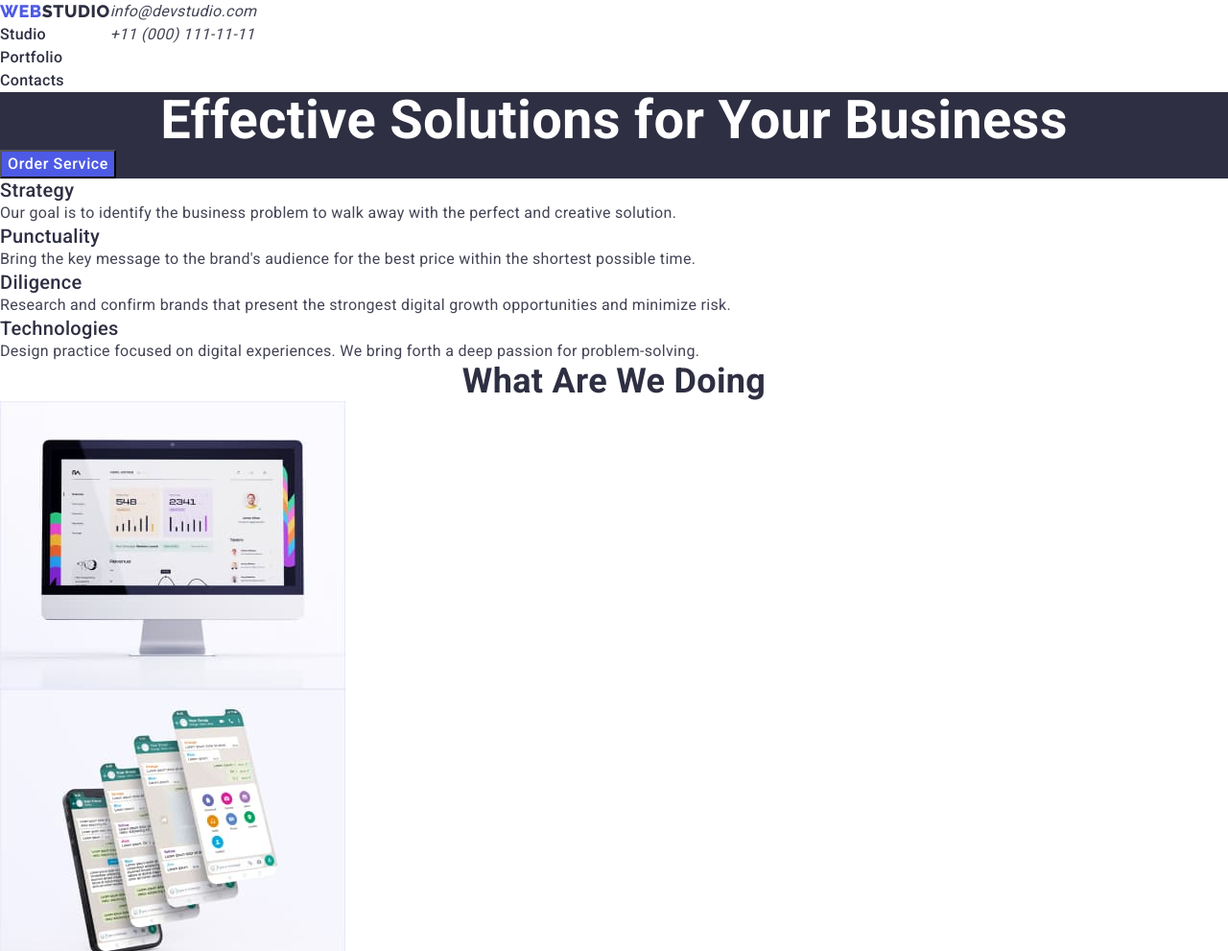
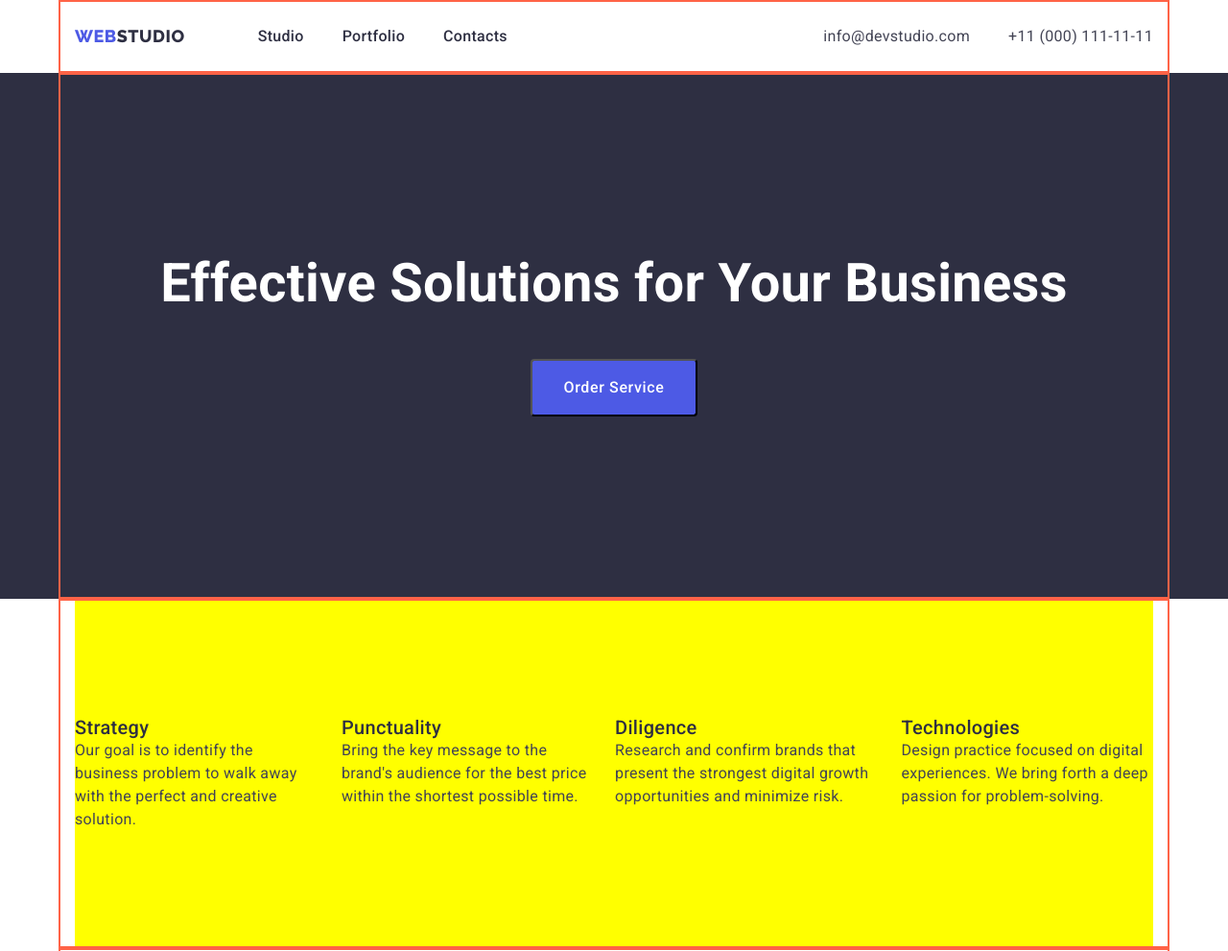
Before and after one commit to Vadim-Zheliazkov/goit-markup-hw-03, a plain HTML site: page index.html in a window 1280 px wide. Shown: the top 991 px of the page at 96% size. Drawn offline with nearby package versions, Linux system fonts and the light colour scheme; a web font is replaced by a local one.

Commit message:
finished hero section

```diff
--- a/css/style.css
+++ b/css/style.css
@@ -49,6 +49,7 @@ body {
     font-family: "Roboto", sans-serif;
         font-weight: 500;
     letter-spacing: 0.02em;
+    margin: 0;
 }
 
 h1,h2,h3,h4,h5,h6,p {
@@ -68,12 +69,39 @@ img {
 }
 .list {
     list-style: none;
+
 }
 
 .link {
     text-decoration: none;
+    font-style: normal;
 }
+
+.container {
+
+    width: 1158px;
+    padding-left: 15px;
+    padding-right: 15px;
+    border: 2px solid tomato;
+    margin-left: auto;
+    margin-right: auto;
+
+}
+
+
 /* LOGO */
+.change-color {
+    display: block;
+    margin-right: 76px;
+    padding-top: 24px;
+    padding-bottom: 24px;
+}
+
+.change-color:hover,
+.change-color:focus {
+    color: var(--color-activation-nav);
+}
+
 .color-logo-web {
     color: var(--color-logo-web);
     font-family: Raleway;
@@ -111,36 +139,52 @@ font-family: Raleway;
 }
 
 
-/* BUTTON */
 
-.btn-order {
-    background-color:#4D5AE5;
-    color: #FFFFFF;
-    font-family: "Roboto", sans-serif ;
-    font-style: normal;
-    font-weight: 500;
-    font-size: 16px;
-    line-height: 1.5;
-    display: flex;
-    align-items: center;
-    letter-spacing: 0.04em;
-    cursor: pointer;
-    box-sizing: border-box;
-}
-.btn-order:hover,
-.btn-order:focus {
-    background-color: #404BBF;;
-}
 /* ******** HEADER ******** */
-.header {
+
+.main-nav {
     display: flex;
 }
-/* Site-nav + link */
 
+
+.navigation {
+    display: flex;
+    justify-content: space-between;
+    align-items: center;
+}
+
+.site-nav {
+    display: flex;
+
+}
+
+.site-nav .item:not(:last-child) {
+    margin-right: 40px;
+}
+
+.auth-nav {
+    display: flex;
+}
+
+.auth-nav .item:not(:last-child) {
+    margin-right: 40px;
+}
+
+
+/******** Site-nav + link *******/
+
+.main-nav .link {
+        padding-top: 24px;
+    padding-bottom: 24px;
+
+}
 .site-nav .link {
+    display: block;
+    padding-top: 24px;
+    padding-bottom: 24px;
+
     color: var(--first-color-text);
-
-    font-size: 16px;
+      font-size: 16px;
     line-height: 1.5;
 }
 
@@ -151,8 +195,10 @@ font-family: Raleway;
 
 
 
-/* contacts */
 .auth-nav .link {
+    display: block;
+    padding-top: 24px;
+    padding-bottom: 24px;
     color: var(--second-color-text);
 
 
@@ -166,13 +212,42 @@ font-family: Raleway;
     color: var(--color-activation-nav)
 }
 
-/* style of second menu */
+/******* BUTTON ********/
+
+.btn-order {
+    background-color:#4D5AE5;
+    color: #FFFFFF;
+    font-family: "Roboto", sans-serif ;
+    font-style: normal;
+    font-weight: 500;
+    font-size: 16px;
+    line-height: 1.5;
+
+    display: flex;
+    flex-direction: row;
+    align-items: flex-start;
+    letter-spacing: 0.04em;
+    cursor: pointer;
+    box-sizing: border-box;
+    margin-top: 48px;
+    margin-bottom: 188px;
+    margin-left: auto;
+    margin-right: auto;
+    border-radius: 4px;
+    padding: 16px 32px;
+    gap: 10px;
+}
+.btn-order:hover,
+.btn-order:focus {
+    background-color: #404BBF;;
+}
+/****** style of second menu *******/
 
 .btn-second {
     background-color: var(--color-sm-background);
     color: var(--color-sm-text);
     font-family: 'Roboto';
-
+font-style: normal;
 font-weight: 500;
     font-size: 16px;
     line-height: 1.5;
@@ -189,18 +264,36 @@ font-weight: 500;
 }
 
 /****HERO Заголовки и текст ****/
-.hero {
+
+.hero-title {
     color: #FFFFFF;
-    background-color: #2E2F42;
-    font-weight: 700;
+        font-weight: 700;
     font-size: 56px;
     line-height: 1.07;
     text-align: center;
+    margin-top: 188px;
+
 
 }
-.background-hero {
+.section-hero {
     background-color: var(--background-color-footer);
 }
+
+/****SECTION 1 ADVANTEGES ****/
+
+
+.container .advanteges {
+    display: flex;
+  padding-top:  120px;
+  padding-bottom: 120px;
+background-color: yellow;
+}
+
+.container .advanteges .item:not(:last-child) {
+    margin-right: 24px;
+}
+
+/****SECTION 2 What are we doing ****/
 
 .title {
     color: var(--first-color-text);
@@ -209,8 +302,13 @@ font-weight: 500;
     text-align: center;
     text-transform: capitalize;
 }
+.list .images {
+    display: flex;
+}
 
 .subtitle {
+
+
     font-size: 20px;
     line-height: 24px;
     font-weight: 500;
--- a/index.html
+++ b/index.html
@@ -15,89 +15,100 @@
 	<body>
 		<!-- Шапка сайта (Навигация) -->
 		<header class="header">
-			<nav>
+			<div class="container navigation">
+				<nav class="main-nav">
 					<div class="change-color">
 						<a href="./index.html" class="color-logo-web">WEB<span class="color-logo-studio">STUDIO</span></a></div
 					>
 
 					<ul class="site-nav list">
-					<li><a href="./index.html" class="link">Studio</a></li>
-					<li><a href="./portfolio.html" class="link">Portfolio</a></li>
-					<li><a href="" class="link">Contacts</a></li>
+						<li class="item"><a href="./index.html" class="link">Studio</a></li>
+						<li class="item"><a href="./portfolio.html" class="link">Portfolio</a></li>
+						<li class="item"><a href="" class="link">Contacts</a></li>
 					</ul>
 				</nav>
 				<address>
 					<ul class="auth-nav list">
-					<li>
+						<li class="item">
 							<a href="mailto:info@devstudio.com" class="link">info@devstudio.com</a>
-					</li>
-					<li>
+						</li >
+						<li class="item">
+
 							<a href="tel:+110001111111" class="link">+11 (000) 111-11-11</a>
 						</li>
+
 					</ul>
 				</address>
+			</div>
 		</header>
 		<!-- HERO + Button-->
 		<main>
-			<div class="background-hero">
-				<section>
-					<h1 class="hero">Effective Solutions for Your Business</h1>
+
+				<section class="section-hero"><div class="container hero" >
+					<h1 class="hero-title">Effective Solutions for Your Business</h1>
 					<button type="button" class="btn-order">Order Service</button>
 				</section>
 			</div>
 
-			<!-- Секция 1 -->
+			<!-- SECTION 1 ADVANTEGES -->
 
-			<section>
+				<section class="setion-advanteges">
+
 					<h2 class="visually-hidden title">Section 1</h2>
-				<ul class="list">
-					<li>
+					<div class="container advanteges">
+					<ul class="list advanteges">
+						<li class="item">
 							<h3 class="subtitle">Strategy</h3>
 							<p class="text">
 								Our goal is to identify the business problem to walk away with the perfect and creative solution.
 							</p>
 						</li>
-					<li>
+						<li class="item">
 							<h3 class="subtitle">Punctuality</h3>
 							<p class="text">
 								Bring the key message to the brand's audience for the best price within the shortest possible time.
 							</p>
 						</li>
-					<li>
+						<li class="item">
 							<h3 class="subtitle">Diligence</h3>
 							<p class="text">
 								Research and confirm brands that present the strongest digital growth opportunities and minimize risk.
 							</p>
 						</li>
-					<li>
+						<li class="item">
 							<h3 class="subtitle">Technologies</h3>
 							<p class="text">
 								Design practice focused on digital experiences. We bring forth a deep passion for problem-solving.
 							</p>
 						</li>
-				</ul>
+					</ul></div>
 				</section>
 
-			<!-- Секция 2 -->
+
+			<!-- SECTION 2 What are we doing -->
 
 			<section>
+				<div class="container">
 				<h2 class="title">What are we doing</h2>
-				<ul class="list">
-					<li>
+			<div class="section-images">
+				<ul class="list images ">
+					<li class="item">
 						<img src="./images/index/screen.jpg" alt="Deep analysis of company" width="360" />
 					</li>
-					<li>
+					<li class="item">
 						<img src="./images/index/phone.jpg" alt="Preparation of decisions " width="360" />
 					</li>
-					<li>
+					<li class="item">
 						<img src="./images/index/NB.jpg" alt="24/7 costomer support" width="360" />
 					</li>
-				</ul>
+				</ul></div>
+			</div>
 			</section>
 
 			<!-- Секция 3 -->
 
 			<section class="section-our-team">
+				<div class="container">
 				<h2 class="title">Our Team</h2>
 				<ul class="list">
 					<li>
@@ -120,17 +131,16 @@
 						<h3 class="subtitle">Daniel Wilson</h3>
 						<p class="text">UI Designer</p>
 					</li>
-				</ul>
+				</ul></div>
 			</section>
 		</main>
 		<!-- Футер -->
-		<div class="background-footer"
-			><footer>
+		<div class="background-footer"><footer>
+			<div class="container">
 								<a href="./index.html" class="color-logo-web">WEB<span class="color-logo-studio-footer">STUDIO</span></a>
 				<p class="text-footer">
 					Increase the flow of customers and sales for your business with digital marketing & growth solutions.
-				</p>
-			</footer></div
-		>
+				</p></div>
+			</footer></div>
 	</body>
 </html>
```
Also changed, not shown: portfolio.html (+11 -7 lines). Lines whose indentation alone changed are shown as unchanged.
